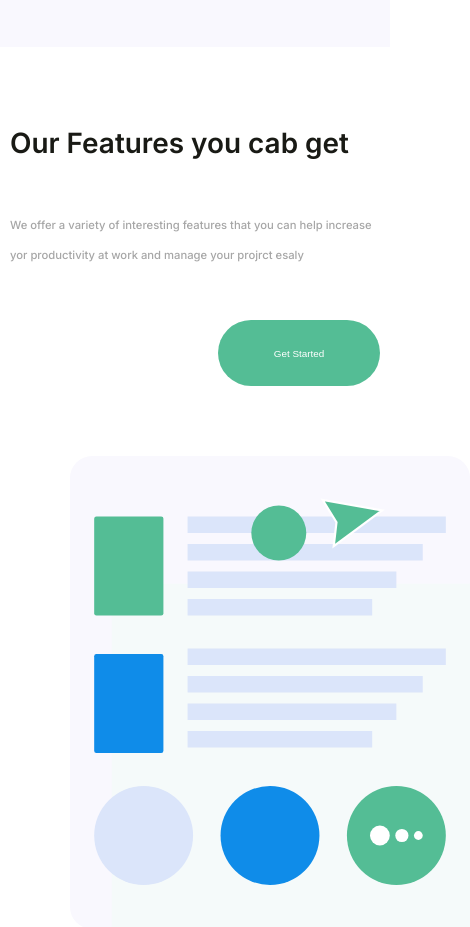
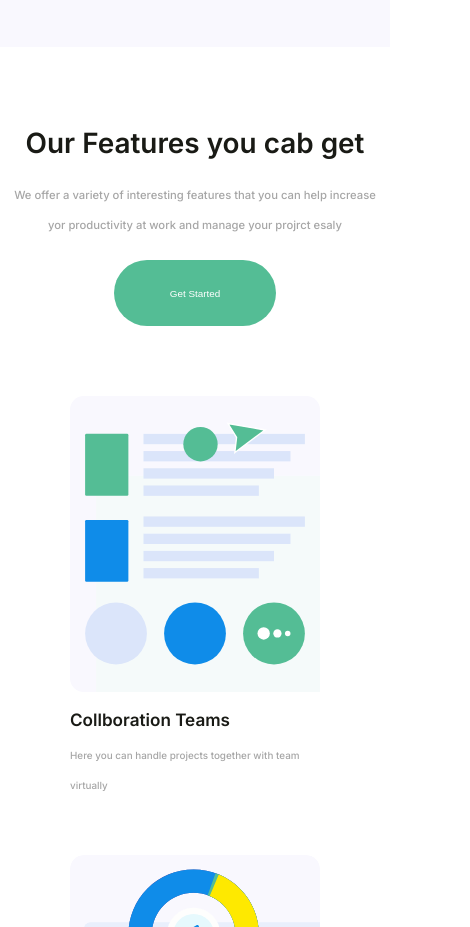
Before and after one commit to YasserEsam/Biccas-Website, a plain HTML site: page index.html in a window 390 px wide. Shown: the part 2009-2936 px from the top of the page, 470 px wide, since content can reach past the window. Drawn offline with Linux system fonts and the light colour scheme; a web font is replaced by a local one.

Commit message:
Feat : Finish working with featsher section

```diff
--- a/styles/style.css
+++ b/styles/style.css
@@ -262,8 +262,6 @@ body {
   width: 100%;
 }
 
-
-
 /* Features Section  */
 
 .features {
@@ -277,13 +275,13 @@ body {
 }
 .features-header h2 {
   font-size: 3.1rem;
-    color: #191A15;
+  color: #191a15;
   font-weight: 600;
   line-height: 1.2;
 }
 .features-header p {
   font-size: 1.25rem;
-    color: #A6A6A6;
+  color: #a6a6a6;
   max-width: 500px;
   width: 100%;
   align-self: center;
@@ -307,7 +305,7 @@ body {
 
 .card-container {
   display: grid;
-    grid-template-columns: repeat(auto-fit , minmax(400px , 1fr));
+  grid-template-columns: repeat(auto-fill, minmax(min(100%, 400px), 1fr));
   gap: 40px;
   margin-top: 60px;
 }
@@ -321,19 +319,17 @@ body {
 
 .card-container .content h3 {
   font-size: 1.9rem;
-    color: #191A15;
+  color: #191a15;
   font-weight: 600;
   margin-bottom: 10px;
 }
 
 .card-container .content p {
   font-size: 1.1rem;
-    color: #A6A6A6;
+  color: #a6a6a6;
   font-weight: 500;
   line-height: 30px;
 }
-
-
 
 @media (max-width: 992px) {
   html {
@@ -396,6 +392,17 @@ body {
   }
   .features-header {
     grid-template-columns: 1fr;
+    gap: 20px;
+    text-align: center;
+  }
+
+  .features-header p {
+    justify-self: center;
+    text-align: center;
+  }
+
+  .features-header button {
+    justify-self: center;
   }
 }
 
@@ -462,7 +469,4 @@ body {
   .landing-page .login button {
     width: 50px;
   }
-
-
-
 }
```
Lines whose indentation alone changed are shown as unchanged.
